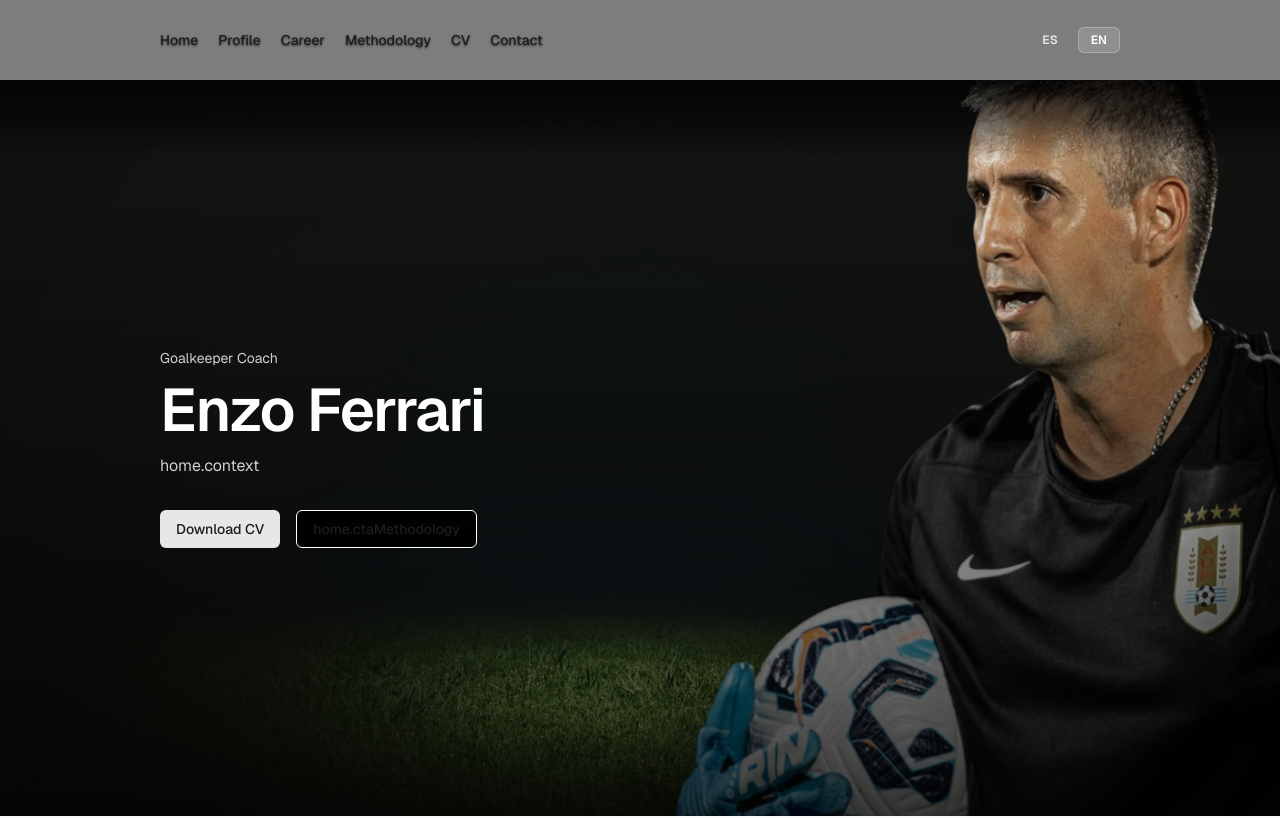
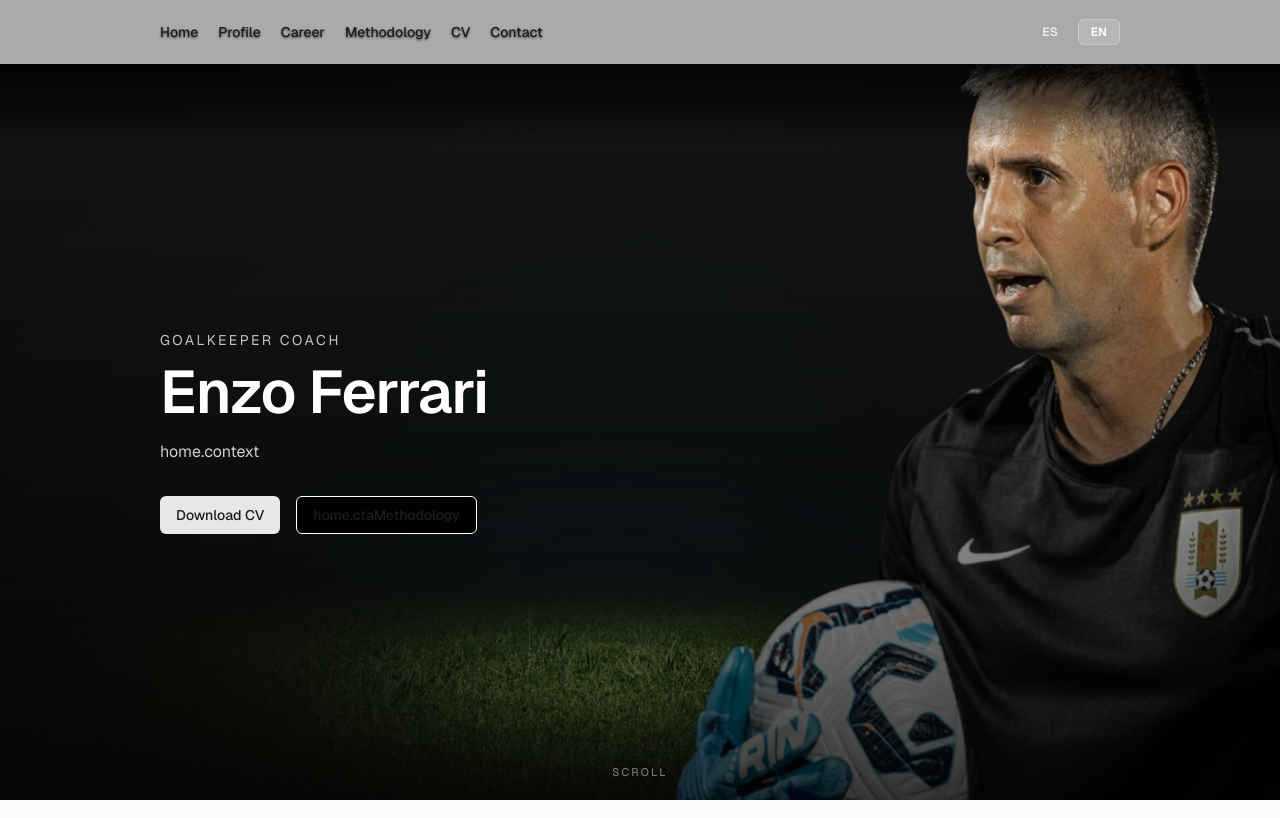
Before and after one commit to devrodri-com/enzo-ferrari-site, a Next.js app: page /en in a window 1280 px wide. Shown: the top 818 px of the page. Built offline with nearby package versions, Linux system fonts and the light colour scheme; no server answers.

Commit message:
UI: hero editorial typography and scroll cue

```diff
--- a/src/components/Hero.tsx
+++ b/src/components/Hero.tsx
@@ -48,19 +48,30 @@ export default function Hero({
         {/* Scrim superior para asegurar legibilidad del Nav */}
         <div className="absolute inset-x-0 top-0 h-16 md:h-20 bg-gradient-to-b from-black/80 via-black/55 to-transparent pointer-events-none" />
 
+        {/* Scroll cue minimal */}
+        <div className="absolute bottom-5 left-1/2 -translate-x-1/2 pointer-events-none">
+          <p className="text-[11px] uppercase tracking-[0.2em] text-white/50">
+            Scroll
+          </p>
+        </div>
+
         {/* Contenido */}
         <div className="absolute inset-0">
           <div className="mx-auto w-full max-w-5xl px-5 sm:px-8 h-full flex items-end md:items-center pb-10 md:pb-0">
-            <div className="space-y-8 w-full">
-              <div className="space-y-3 max-w-xl">
-                <p className="text-sm text-white/80">{subtitle}</p>
-                <h1 className="text-4xl sm:text-5xl lg:text-6xl font-semibold tracking-tight text-white leading-[1.02]">
+            <div className="w-full">
+              <div className="max-w-xl">
+                <p className="text-xs sm:text-sm uppercase tracking-[0.18em] text-white/75">
+                  {subtitle}
+                </p>
+                <h1 className="text-4xl sm:text-5xl lg:text-6xl font-semibold tracking-[-0.02em] text-white leading-[1.02] mt-3">
                   {title}
                 </h1>
-                <p className="text-sm sm:text-base text-white/80 mt-3">{context}</p>
+                <p className="text-sm sm:text-base text-white/80 mt-4 max-w-lg">
+                  {context}
+                </p>
               </div>
 
-              <div className="flex gap-4 flex-wrap">
+              <div className="flex gap-4 flex-wrap mt-8">
                 <ButtonLink
                   href={ctaPrimary.href}
                   className="bg-white/90 text-black hover:bg-white"
--- a/src/components/Nav.tsx
+++ b/src/components/Nav.tsx
@@ -36,20 +36,20 @@ export default function Nav() {
   const navClasses = isHome
     ? `w-full fixed top-0 left-0 z-50 relative transition-colors duration-300 ${
         isScrolled
-          ? 'bg-white/75 backdrop-blur-md border-b border-black/10'
-          : 'bg-[color:var(--darkband)]/55 backdrop-blur-md'
+          ? 'bg-white/80 backdrop-blur-lg border-b border-black/10'
+          : 'bg-[color:var(--darkband)]/35 backdrop-blur-lg'
       }`
-    : 'w-full bg-white/75 backdrop-blur-md border-b border-black/10';
+    : 'w-full sticky top-0 z-40 bg-white/80 backdrop-blur-lg border-b border-black/10';
 
   const linkClasses = isHome
     ? isScrolled
-      ? 'text-sm font-medium text-black/80 hover:text-black transition-colors'
+      ? 'text-sm font-medium text-black hover:text-black transition-colors'
       : 'text-sm font-medium text-white hover:text-white transition-colors drop-shadow-[0_1px_1px_rgba(0,0,0,0.6)]'
-    : 'text-sm font-medium text-black/80 hover:text-black transition-colors';
+    : 'text-sm font-medium text-black hover:text-black transition-colors';
 
   return (
     <nav className={navClasses}>
-      <div className="mx-auto w-full max-w-5xl px-5 sm:px-8 h-16 md:h-20 flex items-center">
+      <div className="mx-auto w-full max-w-5xl px-5 sm:px-8 h-14 md:h-16 flex items-center">
         <div className="flex items-center justify-between flex-wrap gap-5 w-full">
           <div className="flex gap-5 flex-wrap">
             <Link
```
